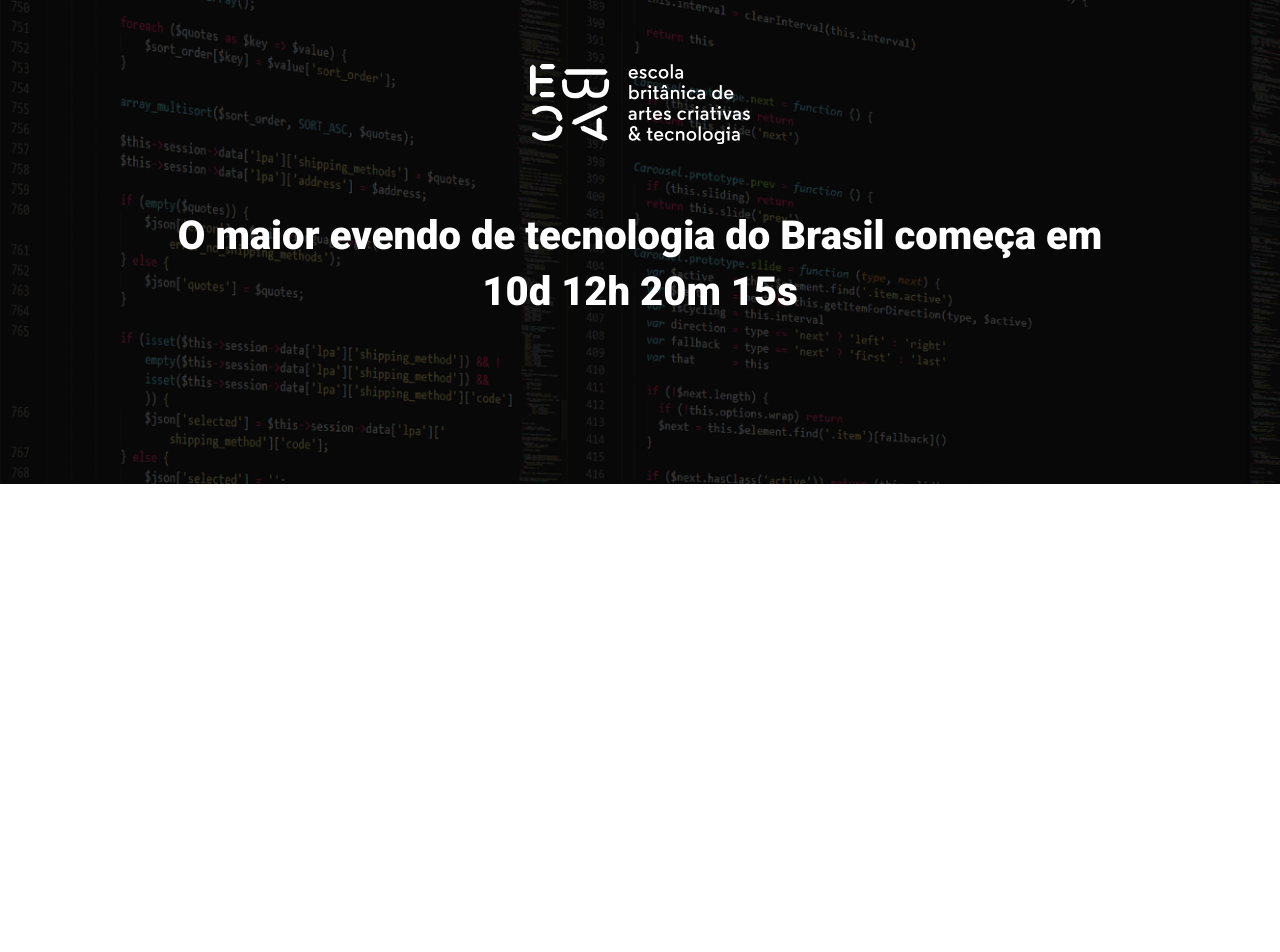
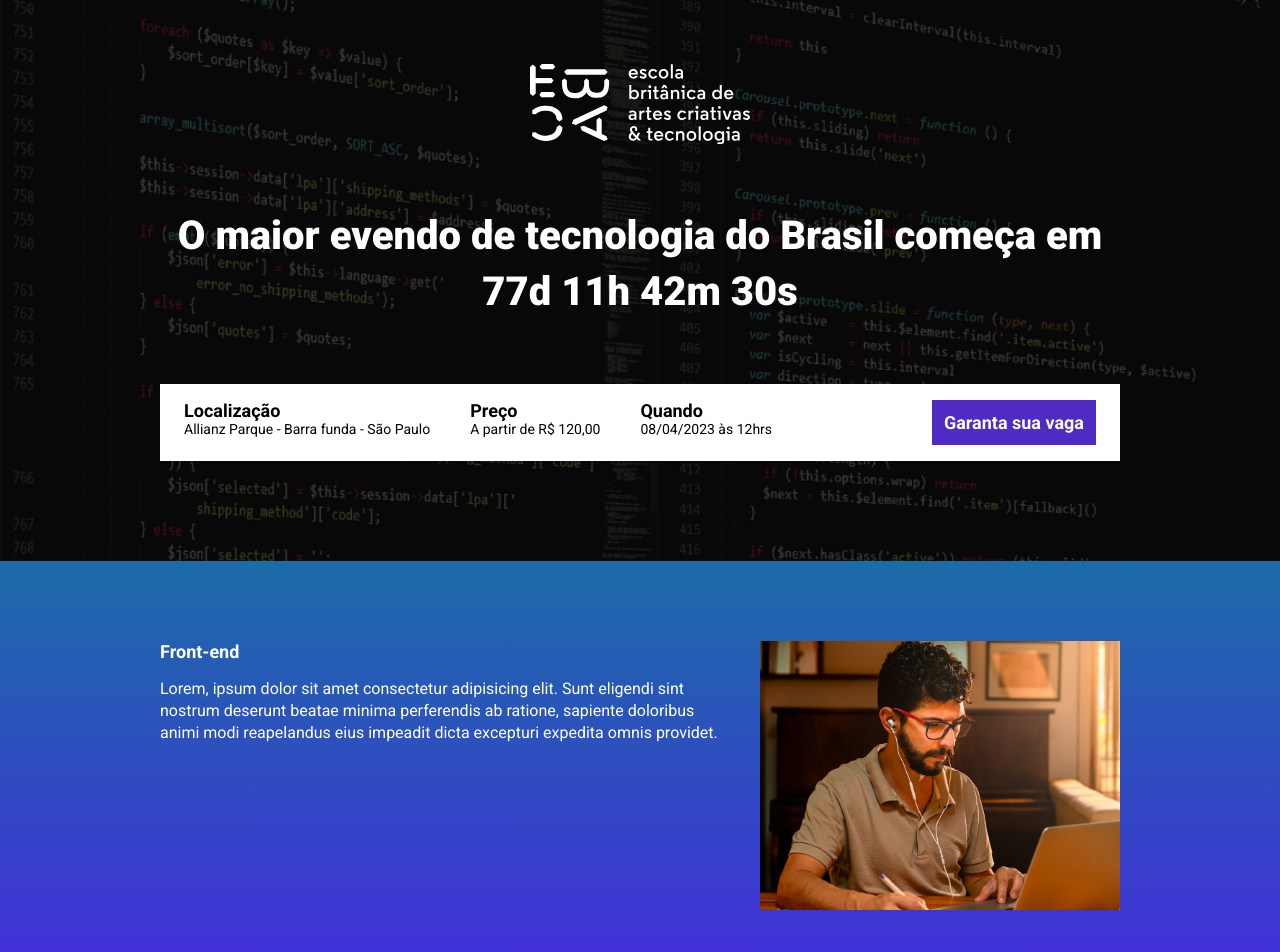
Before and after one commit to LeonardoSibuya/ebac_tech_talks, a website built with Parcel: page src/index.html in a window 1280 px wide. Shown: the top 952 px of the page. Before the commit the page ends 800 px from the top, so only its background shows below. Built offline with nearby package versions, Linux system fonts and the light colour scheme.

Commit message:
criando a contagem regressiva

```diff
--- a/package.json
+++ b/package.json
@@ -2,9 +2,9 @@
   "name": "exercicio-modulo-22",
   "version": "1.0.0",
   "description": "",
-  "main": "index.js",
   "scripts": {
     "dev": "parcel src/index.html src/styles/main.scss src/scripts/main.js",
+    "build": "parcel build src/index.html",
     "test": "echo \"Error: no test specified\" && exit 1"
   },
   "keywords": [],
--- a/src/index.html
+++ b/src/index.html
@@ -9,17 +9,78 @@
     <link rel="preconnect" href="https://fonts.gstatic.com" crossorigin>
     <link href="https://fonts.googleapis.com/css2?family=Roboto:wght@400;700;900&display=swap" rel="stylesheet">
     <link rel="stylesheet" href="styles/main.scss">
+    <link rel="stylesheet" href="https://unpkg.com/aos@next/dist/aos.css"/>
 </head>
 <body>
     <header class="hero">
         <div class="container">
             <img class="hero__logo" src="images/ebac_logo.svg" alt="EBAC">
             <p class="hero__text">
-                O maior evendo de tecnologia do Brasil começa em 10d 12h 20m 15s
+                O maior evendo de tecnologia do Brasil começa em <span id="contador"></span>
             </p>
+            <div class="infos-bar">
+                <ul class="infos-bar__infos">
+                    <li class="infos-bar__infos__item">
+                        <b>Localização</b>
+                        Allianz Parque -  Barra funda - São Paulo
+                    </li>
+                    <li class="infos-bar__infos__item">
+                        <b>Preço</b>
+                        A partir de R$ 120,00
+                    </li>
+                    <li class="infos-bar__infos__item">
+                        <b>Quando</b>
+                        08/04/2023 às 12hrs
+                    </li>
+                </ul>
+                <a class="button button--primary" href="#">
+                    Garanta sua vaga
+                </a>
+            </div>
         </div>
     </header>
 
+    <section class="event event--frontend">
+        <div class="container" data-aos="fade-right">
+            <div class="event__details">
+                <h2 class="event__details__title">Front-end</h2>
+                <p class="event__details__discription">Lorem, ipsum dolor sit amet consectetur adipisicing elit. Sunt eligendi sint nostrum deserunt beatae minima perferendis ab ratione, sapiente doloribus animi modi reapelandus eius impeadit dicta excepturi expedita omnis providet.</p>
+            </div>
+            <img class="event__image" src="images/frontend.png" alt="">
+        </div>
+    </section>
+
+    <section class="event event--ux-ui event--image-left">
+        <div class="container" data-aos="fade-left">
+            <div class="event__details">
+                <h2 class="event__details__title">UI-UX</h2>
+                <p class="event__details__discription">Lorem, ipsum dolor sit amet consectetur adipisicing elit. Sunt eligendi sint nostrum deserunt beatae minima perferendis ab ratione, sapiente doloribus animi modi reapelandus eius impeadit dicta excepturi expedita omnis providet.</p>
+            </div>
+            <img class="event__image" src="images/frontend.png" alt="">
+        </div>
+    </section>
+
+    <section class="event event--data-science">
+        <div class="container" data-aos="fade-right">
+            <div class="event__details">
+                <h2 class="event__details__title">Data-Science</h2>
+                <p class="event__details__discription">Lorem, ipsum dolor sit amet consectetur adipisicing elit. Sunt eligendi sint nostrum deserunt beatae minima perferendis ab ratione, sapiente doloribus animi modi reapelandus eius impeadit dicta excepaturi expedita omnis providet.</p>
+            </div>
+            <img class="event__image" src="images/frontend.png" alt="">
+        </div>
+    </section>
+
+    <section class="event event--backend event--image-left">
+        <div class="container" data-aos="fade-left">
+            <div class="event__details">
+                <h2 class="event__details__title">Back-end</h2>
+                <p class="event__details__discription">Lorem, ipsum dolor sit amet consectetur adipisicing elit. Sunt eligendi sint nostrum deserunt beatae minima perferendis ab ratione, sapiente doloribus animi modi reapelandus eius impeadit dicta excepturi expedita omnis providet.</p>
+            </div>
+            <img class="event__image" src="images/frontend.png" alt="">
+        </div>
+    </section>
+
+    <script src="https://unpkg.com/aos@next/dist/aos.js"></script>
     <script src="scripts/main.js"></script>
 </body>
 </html>
--- a/src/scripts/main.js
+++ b/src/scripts/main.js
@@ -1 +1,27 @@
-console.log('ola mundo')
+AOS.init();
+
+const dataDoEvento = new Date("Apr 08, 2023 12:00:00");
+const timeStampDoEvento = dataDoEvento.getTime();
+
+const contaHoras = setInterval(function() {
+    const agora = new Date();
+    const timeStampAtual = agora.getTime();
+
+    const distaciaAteEvento = timeStampDoEvento - timeStampAtual;
+
+    const diaEmMs = 1000 * 60 * 60 * 24;
+    const HoraEmMS = 1000 * 60 * 60;
+    const minutoEmMs = 1000 * 60;
+
+    const diasAteEvento = Math.floor(distaciaAteEvento / diaEmMs);
+    const horasAteEvento = Math.floor((distaciaAteEvento % diaEmMs) / HoraEmMS)
+    const minutosAteEvento = Math.floor((distaciaAteEvento % HoraEmMS) / minutoEmMs)
+    const segundosAteEvento = Math.floor((distaciaAteEvento % minutoEmMs) / 1000)
+
+    document.getElementById('contador').innerHTML = `${diasAteEvento}d ${horasAteEvento}h ${minutosAteEvento}m ${segundosAteEvento}s`
+
+    if (distaciaAteEvento < 0) {
+        clearInterval(contaHoras)
+        document.getElementById('contador').innerHTML = 'Evento Expirado'
+    }
+}, 1000);
--- /dev/null
+++ b/src/styles/_event.scss
@@ -0,0 +1,65 @@
+@use 'variables';
+
+.event {
+    padding: 80px 0;
+
+    &--frontend {
+        background-image: linear-gradient(variables.$blue1, variables.$blue2);
+    }
+
+    &--ux-ui {
+        background-image: linear-gradient(variables.$blue2, variables.$pink);
+    }
+
+    &--data-science {
+        background-image: linear-gradient(variables.$pink, variables.$yellow);
+    }
+
+    &--backend {
+        background-image: linear-gradient(variables.$yellow, variables.$pink);
+    }
+
+    &--image-left {
+        .container {
+            flex-direction: row-reverse;
+        }
+    }
+
+    .container {
+        display: flex;
+        gap: 40px;
+    }
+
+    &__details {
+
+        &__title {
+            font-size: 18px;
+            font-weight: bold;
+            margin-bottom: 16px
+        }
+
+        &__discription {
+            font-size: 16px;
+            line-height: 22px;
+        }
+    }
+
+    &__image {
+        max-width: 360px;
+    }
+
+    @media (max-width: 640px) {
+        .container {
+            display: block;
+        }
+
+        &__image {
+            width: 100%;
+        }
+
+        &__details {
+            margin-right: 0;
+            margin-bottom: 16px;
+        }
+    }
+}
--- /dev/null
+++ b/src/styles/_variables.scss
@@ -0,0 +1,8 @@
+$textColor: #fff;
+$secondaryTextColor: #000;
+
+$blue1: #1b6ca7;
+$blue2: #442bdb;
+$pink: #89223b;
+$yellow: #9c791d;
+$purple: #4f2ac3;
--- /dev/null
+++ b/src/styles/components/_buttons.scss
@@ -0,0 +1,25 @@
+@use '../variables';
+
+.button {
+    padding: 12px;
+    font-size: 18px;
+    font-weight: bold;
+    text-decoration: none;
+    text-align: center;
+    white-space: nowrap;
+
+    &--primary {
+        color: #fff;
+        background-color: variables.$purple;
+    }
+
+    @media (max-width: 640px) {
+        display: block;
+        width: 100%;
+    }
+
+    @media (max-width: 1024px) {
+        display: flex;
+        align-items: center;
+    }
+}
--- /dev/null
+++ b/src/styles/components/_infos-bar.scss
@@ -0,0 +1,42 @@
+@use '../variables';
+
+.infos-bar {
+    padding: 16px 24px;
+    background-color: variables.$textColor;
+    display: flex;
+    justify-content: space-between;
+
+    &__infos {
+        display: flex;
+        gap: 40px;
+
+        &__item {
+            font-size: 14px;
+            color: variables.$secondaryTextColor;
+
+            b {
+                font-size: 18px;
+                display: block;
+                color: variables.$secondaryTextColor;
+            }
+        }
+    }
+
+    @media (max-width: 640px) {
+        display: block;
+
+        &__infos {
+            display: block;
+
+            &__item {
+                margin-bottom: 24px;
+            }
+        }
+    }
+
+    @media (max-width: 1024px) {
+        &__infos {
+            gap: 16px;
+        }
+    }
+}
--- a/src/styles/main.scss
+++ b/src/styles/main.scss
@@ -1,10 +1,16 @@
 @use 'hero';
+@use 'components/infos-bar';
+@use 'components/buttons';
+@use 'event';
+@use 'variables';
+
 * {
     margin: 0;
     padding: 0;
     box-sizing: border-box;
     font-family: roboto, sans-serif;
-    color: #fff;
+    color: variables.$textColor;
+    list-style: none;
 }
 
 .container {
```
